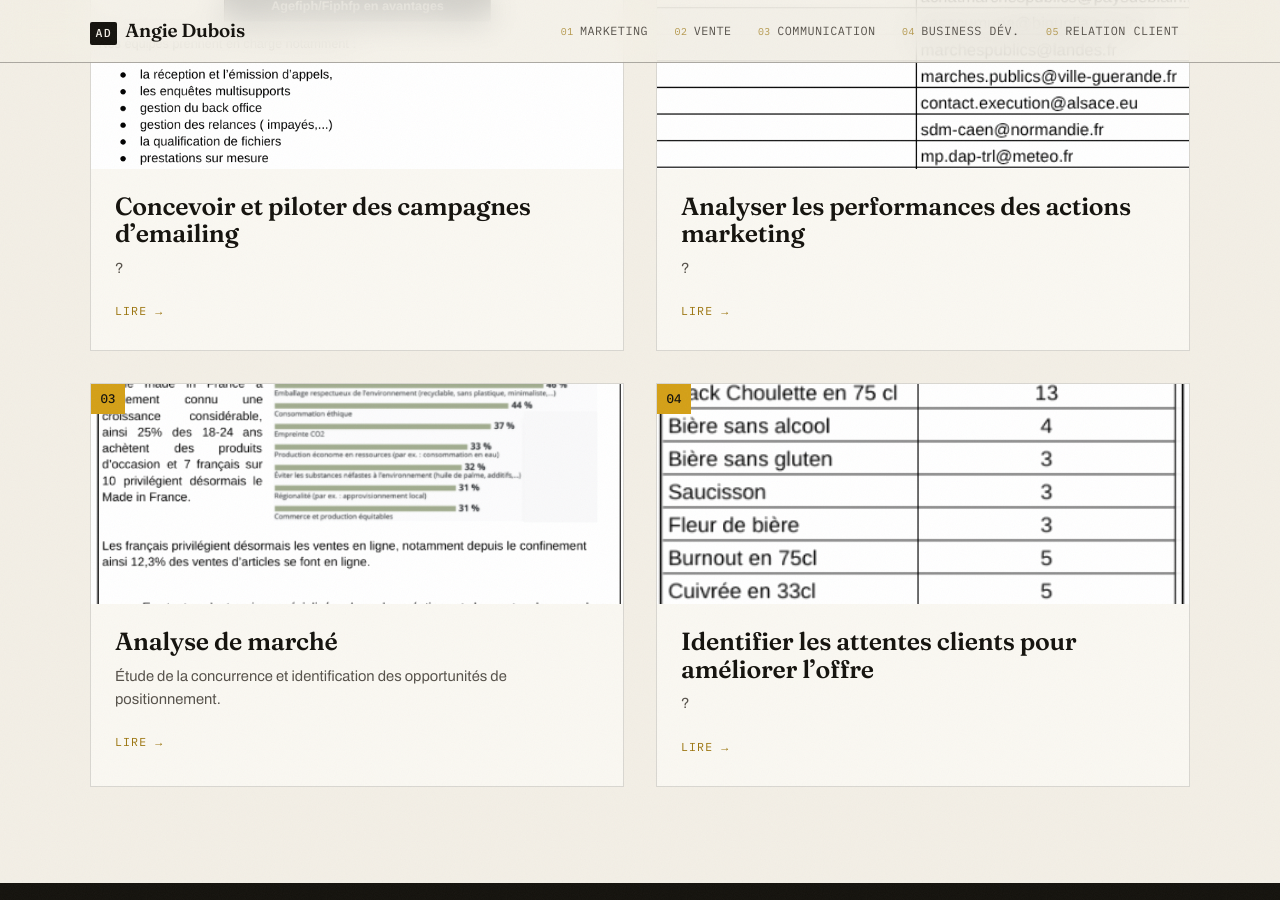
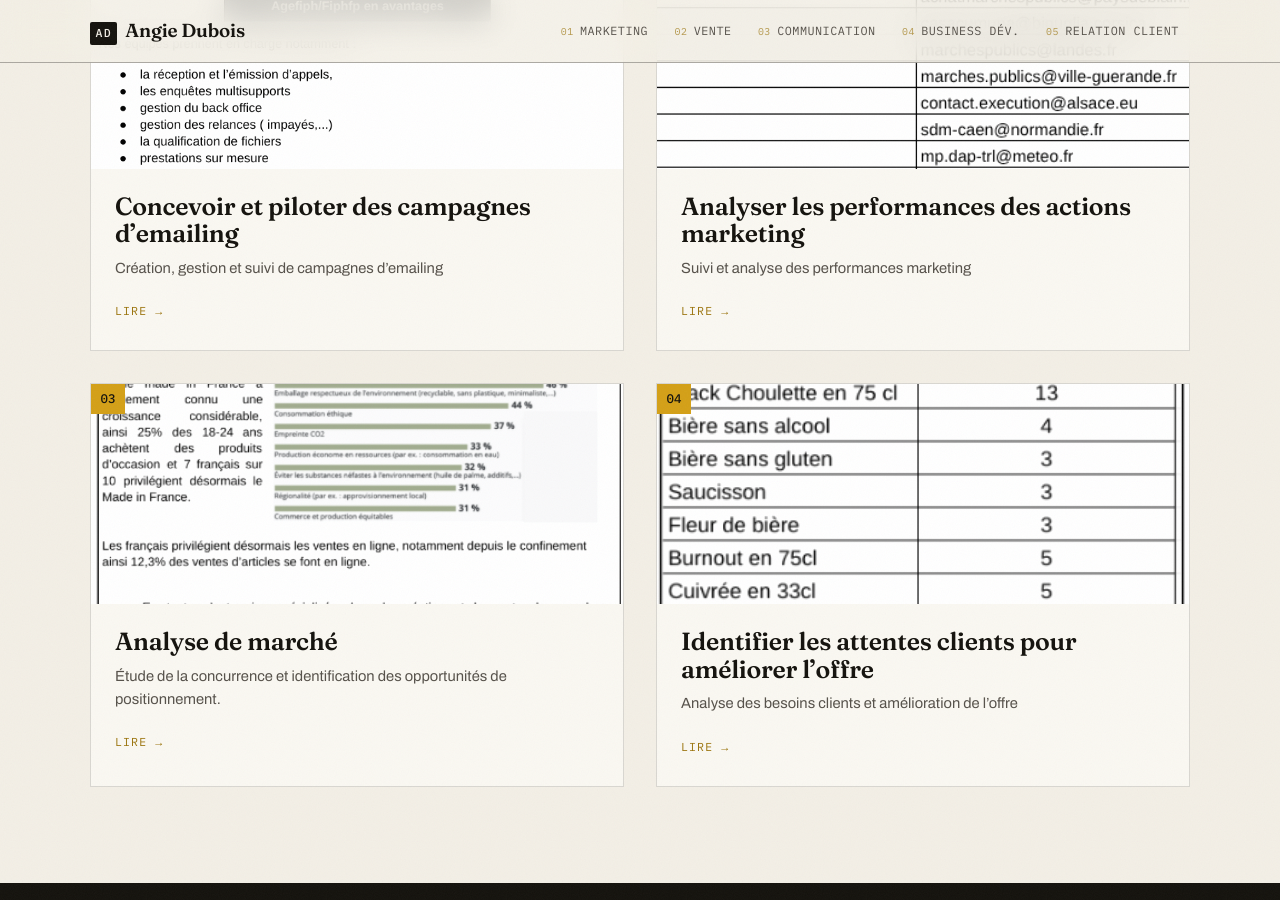
Before and after one commit to t-richard/angie, a Jekyll site: the page built from marketing.html, in a window 1280 px wide and 900 px high, scrolled down 589 px. Built offline with Jekyll 4.4.1, drawn with Linux system fonts in a browser that asks for light colours.

Commit message:
angie sous titre

```diff
--- a/_data/business_developpement.yml
+++ b/_data/business_developpement.yml
@@ -8,12 +8,12 @@ competences:
     image: "assets/images/Screenshot 2026-06-12 19.24.10.png"
   - id: "bizdev-2"
     title: "Réaliser un diagnostic commercial et proposer des axes d’amélioration"
-    summary: "?"
+    summary: "Analyse des performances commerciales et recommandations"
     body: "L’analyse des ventes et des retours clients m’a permis de mettre en évidence plusieurs axes d’amélioration visant à renforcer la performance commerciale. Par exemple, certaines modifications de mise en avant des produits ont permis d’augmenter leur visibilité et leurs ventes."
     image: "assets/images/Screenshot 2026-06-13 10.40.54.png"
   - id: "bizdev-3"
     title: "Développer l’activité commerciale grâce à l’analyse des besoins du marché"
-    summary: "?"
+    summary: "Veille commerciale et adaptation de l’offre"
     body: "L’écoute des clients et l’observation du marché constituent des leviers importants de développement. Mes expériences professionnelles m’ont permis d’identifier des attentes émergentes et de participer à des réflexions visant à adapter l’offre de l’entreprise aux évolutions de la demande."
     image: "assets/images/Screenshot 2026-06-13 10.42.57.png"
   - id: "bizdev-4"
@@ -23,6 +23,6 @@ competences:
     image: "assets/images/Design sans titre.png"
   - id : "bizdev-5"
     title : "Identifier les besoins clients et proposer une solution adaptée"
-    summary: "?"
+    summary: "Analyse des besoins et recommandations clients"
     body: "Dans le cadre de mes études lors d'une SAE, j'ai réalisé un questionnaire afin de mieux connaître les envies, les attentes et les besoins des consommateurs. Grâce aux réponses obtenues, j'ai analysé les préférences des clients et repérer certains points importants à prendre en compte dans mon offre."
     image: "assets/images/Screenshot 2026-06-12 19.16.20.png"
--- a/_data/communication.yml
+++ b/_data/communication.yml
@@ -3,7 +3,7 @@ slug: "communication"
 competences:
   - id: "communication-1"
     title: "Gérer la relation client multicanale"
-    summary: "je sais pas quoi mettre"
+    summary: "Communication client sur différents canaux"
     body: "Tout au long de mon parcours, j’ai développé ma capacité à communiquer avec les clients à travers différents canaux : accueil physique, téléphone, emails professionnels et relances commerciales. Cette diversité d’échanges m’a permis d’adapter ma communication en fonction du contexte et des attentes de chaque interlocuteur afin d’assurer une relation client fluide et efficace."
     image: "assets/images/Screenshot 2026-06-12 19.39.35.png"
   - id: "communication-2"
@@ -18,6 +18,6 @@ competences:
     image: "assets/images/Screenshot 2026-06-12 20.12.11.png"
   - id: "communication-4"
     title: "Gérer la communication digitale de l'entreprise"
-    summary: "?"
+    summary: "Création de contenus digitaux"
     body: "Au cours de mes expériences universitaires, j’ai participé à la création de contenus sur les réseaux sociaux afin de promouvoir l'ouverture d'une friperie pour homme."
     image: "assets/images/Screenshot 2026-06-13 15.27.58.png"
--- a/_data/management_relation_client.yml
+++ b/_data/management_relation_client.yml
@@ -3,7 +3,7 @@ slug: "management-relation-client"
 competences:
   - id: "mrc-1"
     title: "Assurer la satisfaction et la fidélisation client"
-    summary: "?"
+    summary: "Relation client et fidélisation"
     body: "La satisfaction client représente un enjeu majeur dans la réussite d’une entreprise. Grâce à mes expériences professionnelles, j’ai appris à développer une relation de proximité avec les clients, à prendre en compte leurs attentes et à mettre en place des actions favorisant leur fidélisation. Les campagnes d’emailing personnalisées et l’écoute active des besoins clients s’inscrivent pleinement dans cette démarche."
     image: "assets/images/Screenshot 2026-06-13 11.16.10.png"
   - id: "mrc-2"
@@ -23,6 +23,6 @@ competences:
     image: "assets/images/Screenshot 2026-06-13 11.57.06.png"
   - id: "mrc-5"
     title: "Organiser et améliorer les processus de relation client"
-    summary: "?"
+    summary: "Amélioration des outils et organisation de la relation client"
     body: "Chez Choulette Expérience, j’ai participé à la création d’outils facilitant le suivi des locations de tirage ainsi qu'un manuel d'utilisation."
     image: "assets/images/Screenshot 2026-06-13 12.07.20.png"
--- a/_data/marketing.yml
+++ b/_data/marketing.yml
@@ -3,12 +3,12 @@ slug: "marketing"
 competences:
   - id: "marketing-1"
     title: "Concevoir et piloter des campagnes d’emailing"
-    summary: "?"
+    summary: "Création, gestion et suivi de campagnes d’emailing"
     body: "Chez SOFRATEL Entreprise Adaptée, j’ai participé à la mise en place de campagnes d’emailing destinées à développer la visibilité de l’entreprise et à générer de nouveaux contacts. J’ai contribué à la création des messages, à la constitution des bases de données sur Google Sheets ainsi qu’au suivi des résultats obtenus."
     image: "assets/images/Screenshot 2026-06-13 15.40.28.png"
   - id: "marketing-2"
     title: "Analyser les performances des actions marketing"
-    summary: "?"
+    summary: "Suivi et analyse des performances marketing"
     body: "L’analyse des résultats constitue une étape essentielle dans toute action marketing. Lors de mes campagnes d’emailing, j’ai suivi différents indicateurs tels que les taux d’ouverture, les clics ou encore les retours obtenus afin d’identifier les axes d’amélioration possibles. Cette démarche permet d’optimiser les actions futures et d’améliorer leur efficacité."
     image: "assets/images/Screenshot 2026-06-13 10.23.03.png"
   - id: "marketing-3"
@@ -18,6 +18,6 @@ competences:
     image: "assets/images/Screenshot 2026-06-13 10.29.18.png"
   - id: "marketing-4"
     title: "Identifier les attentes clients pour améliorer l’offre"
-    summary: "?"
+    summary: "Analyse des besoins clients et amélioration de l’offre"
     body: "Grâce aux échanges réguliers avec les clients en point de vente, j’ai pu identifier plusieurs besoins récurrents et les transmettre aux responsables de l’entreprise. Cette remontée d’informations a notamment contribué à la réflexion autour de nouveaux formats de produits répondant davantage aux attentes des consommateurs."
     image: "assets/images/Screenshot 2026-06-13 10.34.27.png"
--- a/_data/vente.yml
+++ b/_data/vente.yml
@@ -3,12 +3,12 @@ slug: "vente"
 competences:
   - id: "vente-1"
     title: "Développer le chiffre d'affaires et le panier moyen"
-    summary: "?"
+    summary: "Développement des ventes et optimisation du panier moyen"
     body: "Chez Choulette Expérience, j’ai participé activement au développement des ventes grâce à la mise en valeur des produits, au conseil personnalisé et aux ventes complémentaires. Ces actions ont contribué à l’augmentation du chiffre d’affaires ainsi qu’à l’amélioration du panier moyen."
     image: "assets/images/Screenshot 2026-06-12 19.19.50.png"
   - id: "vente-2"
     title: "Construire une offre commerciale adaptée aux besoins des clients"
-    summary: "?"
+    summary: "Analyse des besoins et élaboration de propositions commerciales"
     body: "Au sein de SOFRATEL Entreprise Adaptée, je participe à la réponse aux appels d’offres. Cette mission nécessite d’analyser précisément les besoins exprimés par les clients, d’étudier les cahiers des charges et de construire une réponse adaptée aux capacités de l’entreprise."
     image: "assets/images/Screenshot 2026-06-13 10.37.48.png"
   - id: "vente-3"
```
